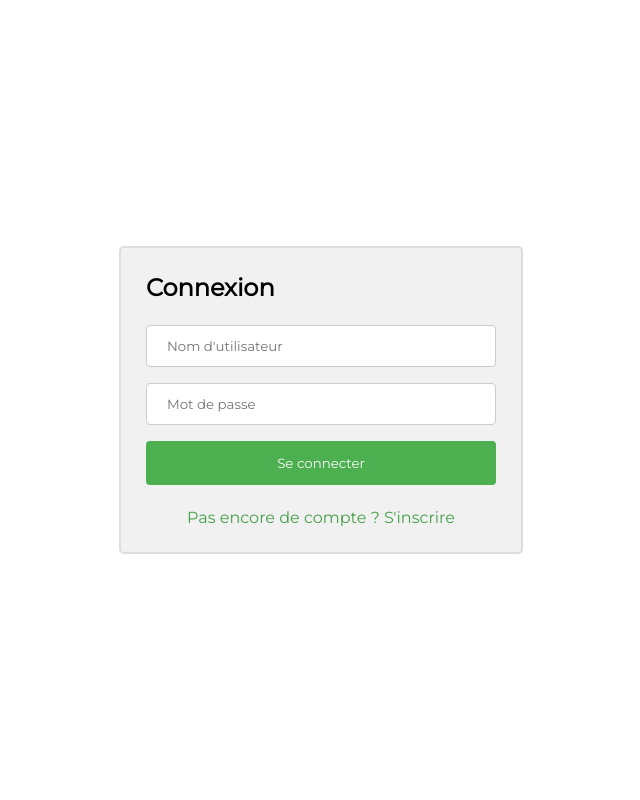
After one commit to Can-Bill/Chat-with-Django, a Django app: template templates/login.html in a window 1280 px wide. The commit adds this page. Shown: the whole page, without its empty margins (319-959 px from the left). Run offline with Django 5.2, Linux system fonts and the light colour scheme; the template is opened without the code that fills it, so the values that code supplies are empty.

Commit message:
Authentification for user/login and signup

```diff
--- /dev/null
+++ b/templates/login.html
@@ -0,0 +1,82 @@
+<!DOCTYPE html>
+<html>
+<head>
+    <meta name="viewport" content="width=device-width, initial-scale=1">
+    <style>
+    @import url('https://fonts.googleapis.com/css2?family=Montserrat:ital,wght@0,100;0,200;0,300;0,400;1,200;1,300;1,400&display=swap');
+    *{
+        margin: 0;
+        padding: 0;
+        font-family: 'Montserrat', sans-serif;
+    }
+    body {
+        margin: 0;
+        min-height: 100vh;
+        display: flex;
+        justify-content: center;
+        align-items: center;
+        background: #fff;
+    }
+    .container {
+        border: 2px solid #dedede;
+        background-color: #f1f1f1;
+        border-radius: 5px;
+        padding: 25px;
+        width: 350px;
+    }
+    h2 {
+        margin-bottom: 15px;
+        color: #000;
+    }
+    input[type=text], input[type=password] {
+        width: 100%;
+        padding: 12px 20px;
+        margin: 8px 0;
+        display: inline-block;
+        border: 1px solid #ccc;
+        border-radius: 4px;
+        box-sizing: border-box;
+    }
+    input[type=submit] {
+        width: 100%;
+        background-color: #4CAF50;
+        color: white;
+        padding: 14px 20px;
+        margin: 8px 0;
+        border: none;
+        border-radius: 4px;
+        cursor: pointer;
+    }
+    input[type=submit]:hover {
+        background-color: #45a049;
+    }
+    .error {
+        color: #c0392b;
+        margin: 10px 0;
+        font-size: 14px;
+    }
+    .link {
+        display: block;
+        text-align: center;
+        margin-top: 15px;
+        color: #45a049;
+        text-decoration: none;
+    }
+    </style>
+</head>
+<body>
+    <div class="container">
+        <h2>Connexion</h2>
+        {% if error %}
+            <p class="error">{{ error }}</p>
+        {% endif %}
+        <form method="POST">
+            {% csrf_token %}
+            <input type="text" name="username" placeholder="Nom d'utilisateur" required>
+            <input type="password" name="password" placeholder="Mot de passe" required>
+            <input type="submit" value="Se connecter">
+        </form>
+        <a class="link" href="{% url 'signup' %}">Pas encore de compte ? S'inscrire</a>
+    </div>
+</body>
+</html>
```
Also changed, not shown: templates/home.html (+20 -14 lines), templates/room.html (+14 -3 lines), templates/signup.html (added, +82 -0 lines).
